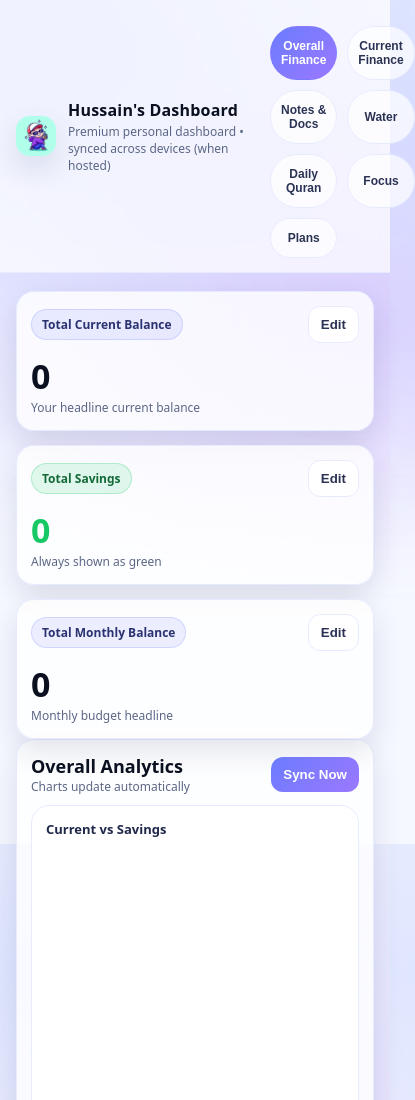
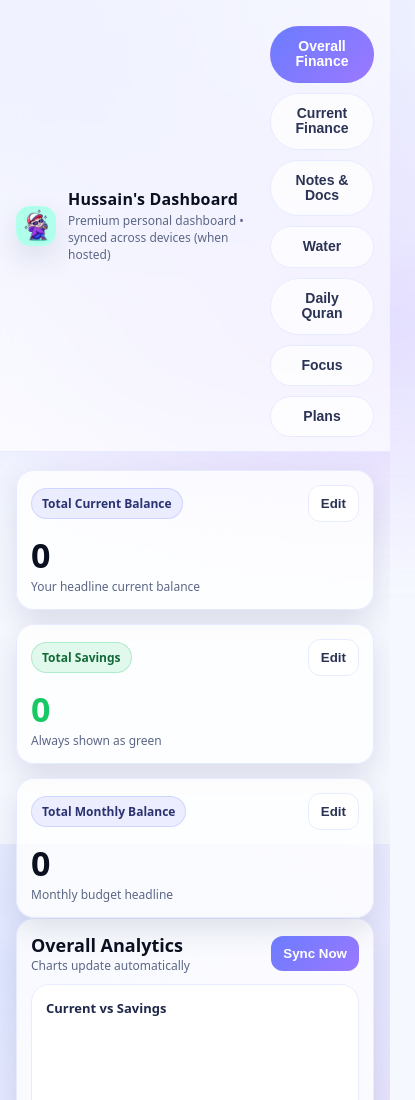
Before and after one commit to Hussain6915/hussainfinalapp, a website: page hussain-finance/index.html in a window 390 px wide. Shown: the top 1100 px of the page, 415 px wide, since content can reach past the window. Drawn offline with nearby package versions, Linux system fonts and the light colour scheme; no server answers.

Commit message:
Update styles.css

```diff
--- a/hussain-finance/styles.css
+++ b/hussain-finance/styles.css
@@ -341,20 +341,33 @@ input:focus,select:focus,textarea:focus{
     align-items: stretch;
     margin-top: 12px;
   }
+/* ---------- iOS / Mobile: readable module buttons (no truncation) ---------- */
+@media (max-width: 520px) {
 
-@media (max-width: 520px) {
+  /* container holding the module buttons (one of these will match) */
   .tabs, .navPills, .headerRight, .topActions {
+    width: 100%;
     display: grid !important;
-    grid-template-columns: 1fr 1fr !important;
+    grid-template-columns: 1fr !important;   /* ONE column */
     gap: 10px;
+    margin-top: 12px;
+    justify-items: stretch;
   }
 
+  /* buttons full width */
   .tabs button, .navPills button, .headerRight button, .topActions button,
   .tabs a, .navPills a, .headerRight a, .topActions a {
     width: 100%;
-    padding: 12px 10px;
-    font-size: 12px;
-    white-space: normal;   /* wrap */
-    text-align: center;
+    min-width: 0;
+    padding: 12px 16px;
+    border-radius: 999px;
+    display: flex;
+    align-items: center;
+    justify-content: center;
+    white-space: normal;     /* allow wrapping if needed */
+    overflow: visible;
+    text-overflow: unset;
+    font-size: 14px;
+    line-height: 1.1;
   }
 }
```
